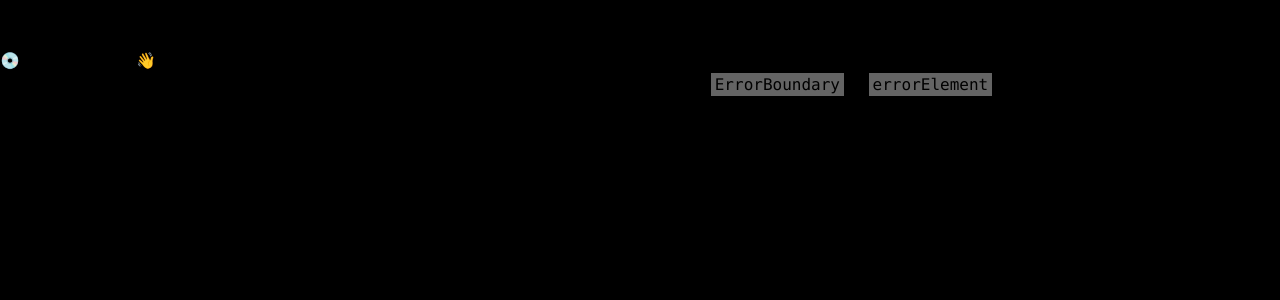
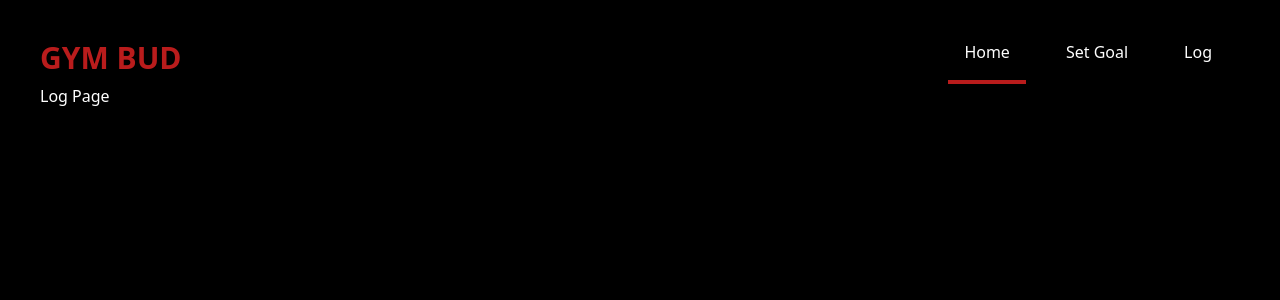
Before and after one commit to mithunsai/gym-bud-fe, a React (Create React App) app: page /log in a window 1280 px wide. Before the commit this address had no page. Shown: the top 300 px of the page. Built offline with nearby package versions, Linux system fonts and the light colour scheme.

Commit message:
creates basic flow for log page

```diff
--- a/src/components/Navbar.jsx
+++ b/src/components/Navbar.jsx
@@ -13,7 +13,7 @@ function Navbar() {
                 <ul className="basis-4/6 flex justify-end">
                     <Link className={`px-4 mx-3 pb-4 cursor-pointer ${activePage === 'home' && 'border-b-4 border-b-red-700'}`} onClick={() => { pageChange('home') }} to={"/home"}>Home</Link>
                     <Link className={`px-4 mx-3 pb-4 cursor-pointer ${activePage === 'set_goal' && 'border-b-4 border-b-red-700'}`} onClick={() => { pageChange('set_goal') }} to={"/set-goals"}>Set Goal</Link>
-                    <Link className={`px-4 mx-3 pb-4 cursor-pointer ${activePage === 'log' && 'border-b-4 border-b-red-700'}`} onClick={() => { pageChange('log') }} to={"/home"}>Log</Link>
+                    <Link className={`px-4 mx-3 pb-4 cursor-pointer ${activePage === 'log' && 'border-b-4 border-b-red-700'}`} onClick={() => { pageChange('log') }} to={"/log"}>Log</Link>
                 </ul>
             </nav>
         </div>
--- /dev/null
+++ b/src/pages/log/Log.jsx
@@ -0,0 +1,5 @@
+function Log (){
+    return <>Log Page</>
+}
+
+export default Log;
--- a/src/router/index.js
+++ b/src/router/index.js
@@ -2,6 +2,7 @@ import { createBrowserRouter } from "react-router-dom";
 import Home from "../pages/home/Home.jsx"
 import App from "../App.jsx";
 import SetGoals from "../pages/set-goals/SetGoals.jsx";
+import Log from "../pages/log/Log.jsx";
 
 const router = createBrowserRouter([{
     path: "/",
@@ -14,6 +15,10 @@ const router = createBrowserRouter([{
         {
             path: 'set-goals',
             element: <SetGoals />
+        },
+        {
+            path: 'log',
+            element: <Log />
         }
     ]
 }])
```
